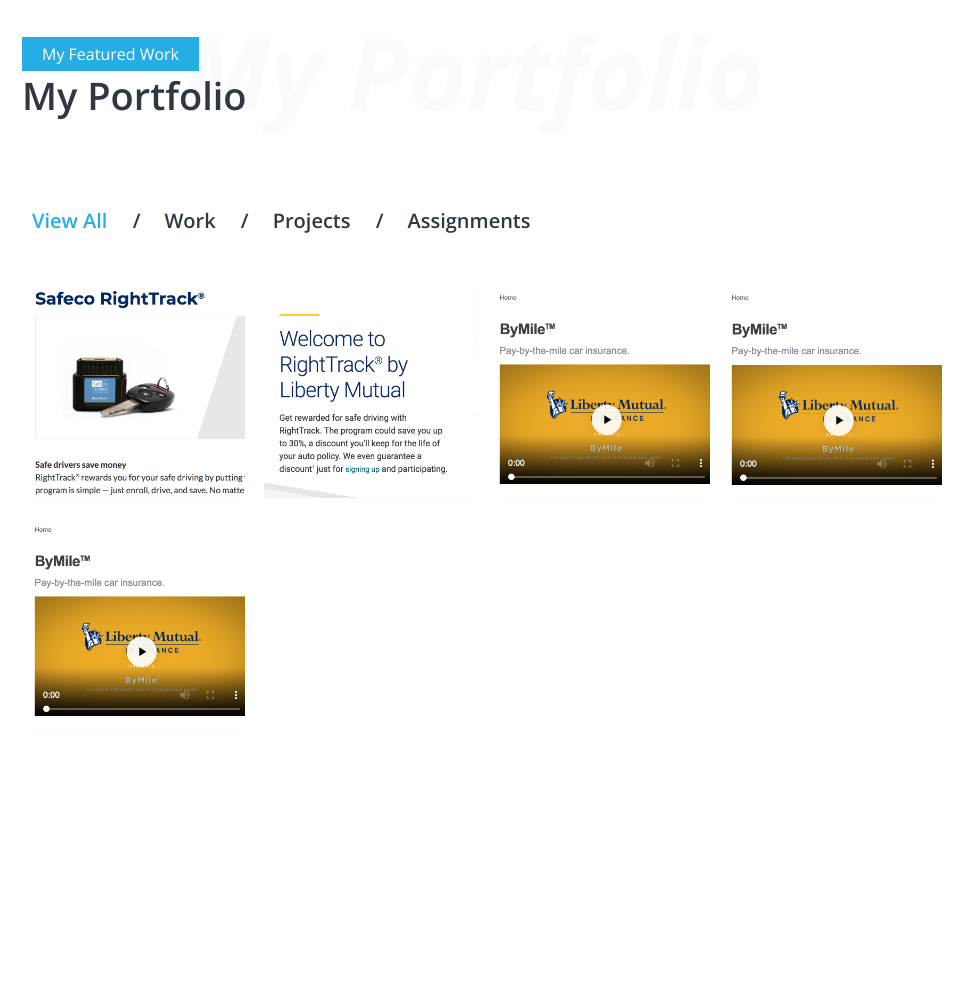
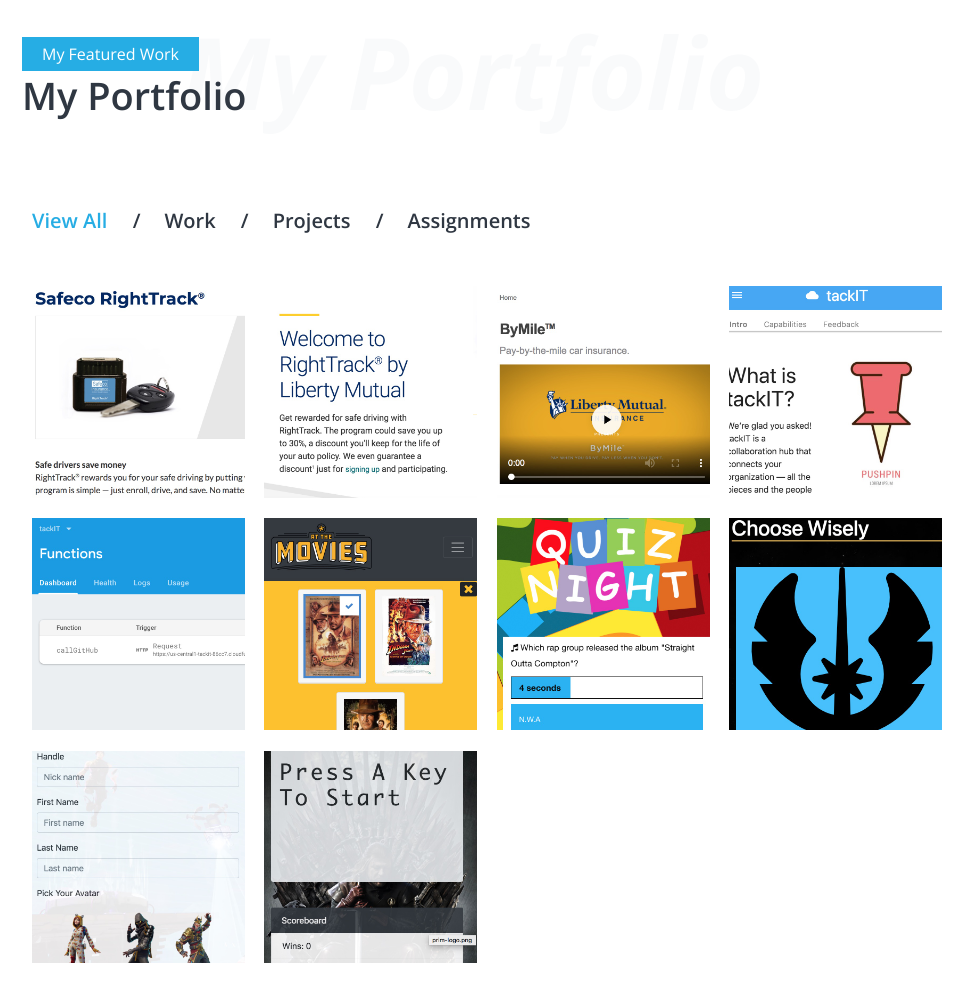
Before and after one commit to korelin2k/korelin2k.github.io, a plain HTML site: page index.html in a window 1280 px wide. Shown: the part 1451-2452 px from the top of the page, without its empty margins (268-1241 px from the left). Drawn offline with nearby package versions, Linux system fonts and the light colour scheme.

Commit message:
Portfolio completed - moved in project and assignments

```diff
--- a/index.html
+++ b/index.html
@@ -292,11 +292,11 @@
               <div class="item">
                 <div class="item-hover">
                   <div class="item-inner">
-                    <img class="img-responsive" src="images/portfolio/liberty-bymile.jpg" alt=""></div>
+                    <img class="img-responsive" src="images/portfolio/tackit-primary.jpg" alt=""></div>
                   <div class="item-info">
-                    <a href="#">tackIT</a>
+                    <a href="https://freemassons.github.io/tackIT/" target="_blank">tackIT</a>
                     <div class="item-link">
-                      <a class="portfolio-img" href="images/portfolio/liberty-bymile.jpg"><span class="ti-plus"></span></a>
+                      <a class="portfolio-img" href="images/portfolio/tackit-primary.jpg"><span class="ti-plus"></span></a>
                     </div>
                   </div>
                 </div>
@@ -308,11 +308,91 @@
               <div class="item">
                 <div class="item-hover">
                   <div class="item-inner">
-                    <img class="img-responsive" src="images/portfolio/liberty-bymile.jpg" alt=""></div>
+                    <img class="img-responsive" src="images/portfolio/tackit-functions.jpg" alt=""></div>
                   <div class="item-info">
-                    <a href="#">tackIT Chatbot</a>
+                    <a href="https://freemassons.github.io/tackIT/" target="_blank">tackIT Chatbot</a>
                     <div class="item-link">
-                      <a class="portfolio-img" href="images/portfolio/liberty-bymile.jpg"><span class="ti-plus"></span></a>
+                      <a class="portfolio-img" href="images/portfolio/tackit-functions.jpg"><span class="ti-plus"></span></a>
+                    </div>
+                  </div>
+                </div>
+              </div>
+            </div>
+          </div>
+          <div class="grid-item class-assignments graphic-design">
+            <div class="portfolio-item">
+              <div class="item">
+                <div class="item-hover">
+                  <div class="item-inner">
+                    <img class="img-responsive" src="images/portfolio/gif-finder.jpg" alt=""></div>
+                  <div class="item-info">
+                    <a href="https://korelin2k.github.io/gif-finder/" target="_blank">Movie Finder</a>
+                    <div class="item-link">
+                      <a class="portfolio-img" href="images/portfolio/gif-finder.jpg"><span class="ti-plus"></span></a>
+                    </div>
+                  </div>
+                </div>
+              </div>
+            </div>
+          </div>
+          <div class="grid-item class-assignments graphic-design">
+            <div class="portfolio-item">
+              <div class="item">
+                <div class="item-hover">
+                  <div class="item-inner">
+                    <img class="img-responsive" src="images/portfolio/quiz-night.jpg" alt=""></div>
+                  <div class="item-info">
+                    <a href="https://korelin2k.github.io/TriviaGame/index.html" target="_blank">Trivia Game</a>
+                    <div class="item-link">
+                      <a class="portfolio-img" href="images/portfolio/quiz-night.jpg"><span class="ti-plus"></span></a>
+                    </div>
+                  </div>
+                </div>
+              </div>
+            </div>
+          </div>
+          <div class="grid-item class-assignments graphic-design">
+            <div class="portfolio-item">
+              <div class="item">
+                <div class="item-hover">
+                  <div class="item-inner">
+                    <img class="img-responsive" src="images/portfolio/star-wars.jpg" alt=""></div>
+                  <div class="item-info">
+                    <a href="https://korelin2k.github.io/unit-4-game/index.html" target="_blank">Star Wars</a>
+                    <div class="item-link">
+                      <a class="portfolio-img" href="images/portfolio/star-wars.jpg"><span class="ti-plus"></span></a>
+                    </div>
+                  </div>
+                </div>
+              </div>
+            </div>
+          </div>
+          <div class="grid-item class-assignments graphic-design">
+            <div class="portfolio-item">
+              <div class="item">
+                <div class="item-hover">
+                  <div class="item-inner">
+                    <img class="img-responsive" src="images/portfolio/multiplayer.jpg" alt=""></div>
+                  <div class="item-info">
+                    <a href="https://korelin2k.github.io/RPS-Multiplayer/index.html" target="_blank">RPS Multiplayer</a>
+                    <div class="item-link">
+                      <a class="portfolio-img" href="images/portfolio/multiplayer.jpg"><span class="ti-plus"></span></a>
+                    </div>
+                  </div>
+                </div>
+              </div>
+            </div>
+          </div>
+          <div class="grid-item class-assignments graphic-design">
+            <div class="portfolio-item">
+              <div class="item">
+                <div class="item-hover">
+                  <div class="item-inner">
+                    <img class="img-responsive" src="images/portfolio/word-guess.jpg" alt=""></div>
+                  <div class="item-info">
+                    <a href="https://korelin2k.github.io/word-guess/index.html" target="_blank">Word Guess</a>
+                    <div class="item-link">
+                      <a class="portfolio-img" href="images/portfolio/word-guess.jpg"><span class="ti-plus"></span></a>
                     </div>
                   </div>
                 </div>
```
Also changed, not shown: images/portfolio/gif-finder.jpg (added), images/portfolio/multiplayer.jpg (added), images/portfolio/quiz-night.jpg (added), images/portfolio/star-wars.jpg (added), images/portfolio/tackit-functions.jpg (added), images/portfolio/tackit-primary.jpg (added), images/portfolio/word-guess.jpg (added).
